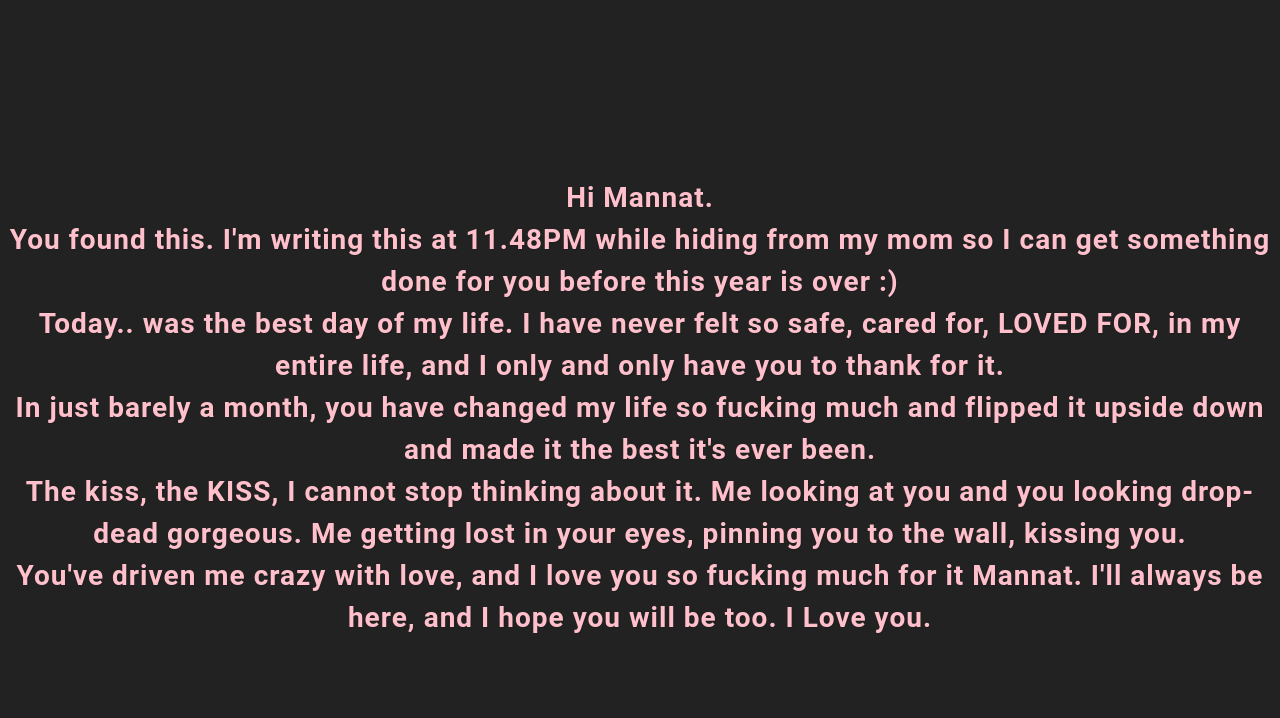
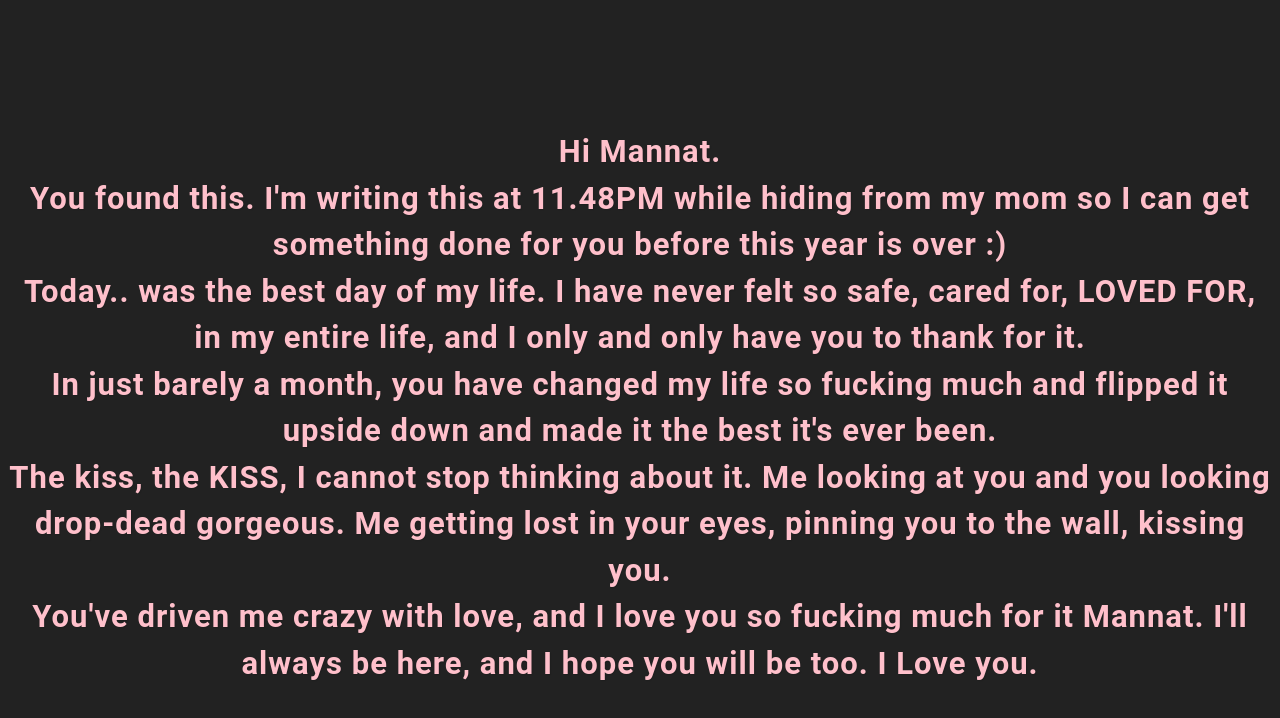
Before and after one commit to goofy69/thisisfun, a plain HTML site: page index.html in a window 1280 px wide. Drawn offline with Linux system fonts and the light colour scheme; a script that the page names is missing.

Commit message:
Update style.css

```diff
--- a/style.css
+++ b/style.css
@@ -8,7 +8,7 @@ body {
 
 #fancy-text {
   font-family: 'Roboto', sans-serif;
-  font-size: 28px;
+  font-size: 31px;
   font-weight: 600;
   text-align: center;
   line-height: 1.5;
```
